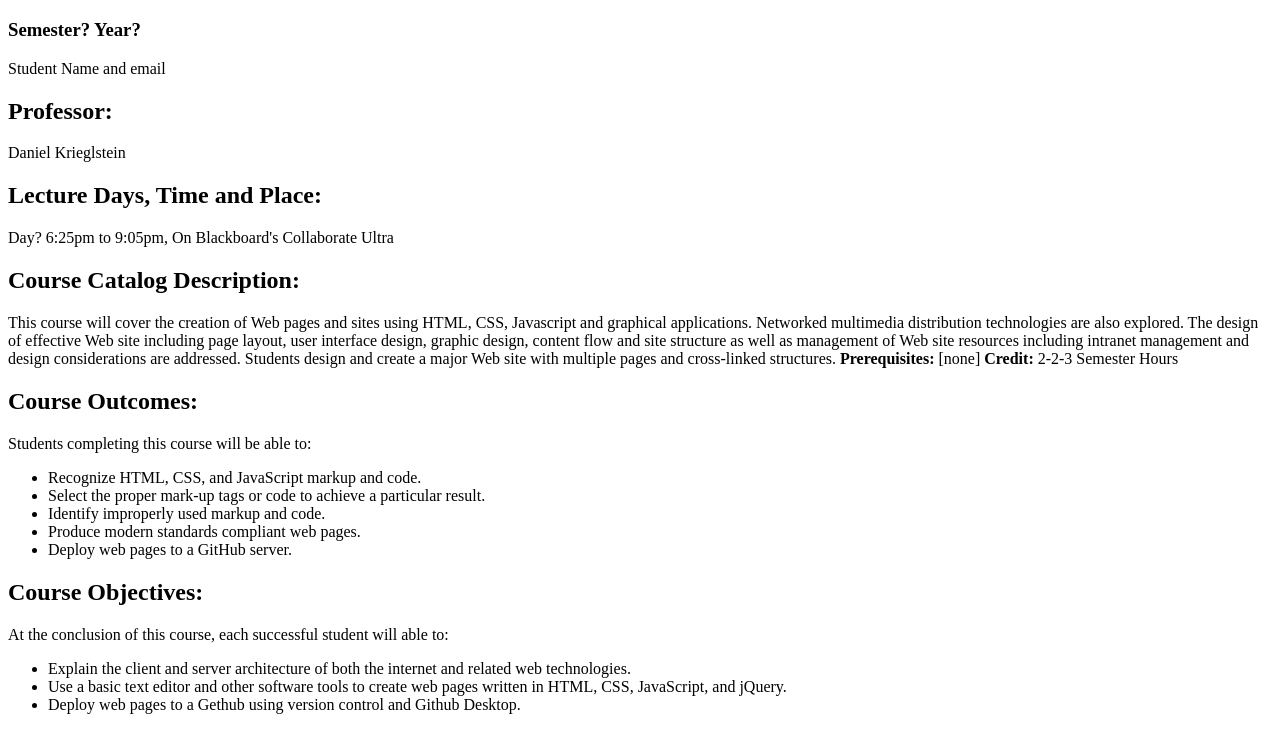
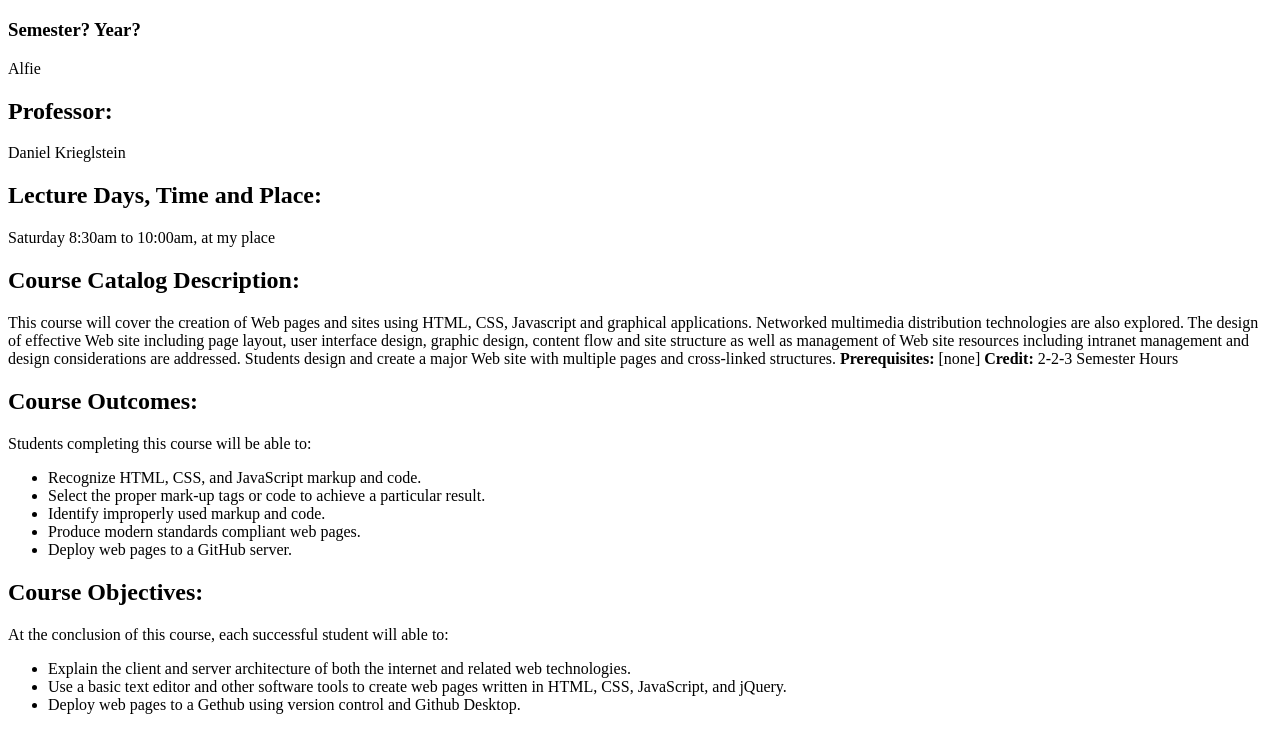
Before and after one commit to mycourse24/webdev_lab2, a plain HTML site: page index.html in a window 1280 px wide. Shown: the part 61-800 px from the top of the page. Drawn offline with Linux system fonts and the light colour scheme.

Commit message:
Update index.html

```diff
--- a/index.html
+++ b/index.html
@@ -15,7 +15,7 @@
 
 <h3>Semester? Year?</h3>
 
-<p>Student Name and email</p>
+<p> Alfie</p>
 
 <h2>Professor:</h2>
 
@@ -23,7 +23,7 @@
 
 <h2>Lecture Days, Time and Place:</h2>
 
-<p>Day? 6:25pm to 9:05pm, On Blackboard's Collaborate Ultra</p>
+<p> Saturday 8:30am to 10:00am, at my place</p>
 <h2>Course Catalog Description:</h2>
 
 
```
